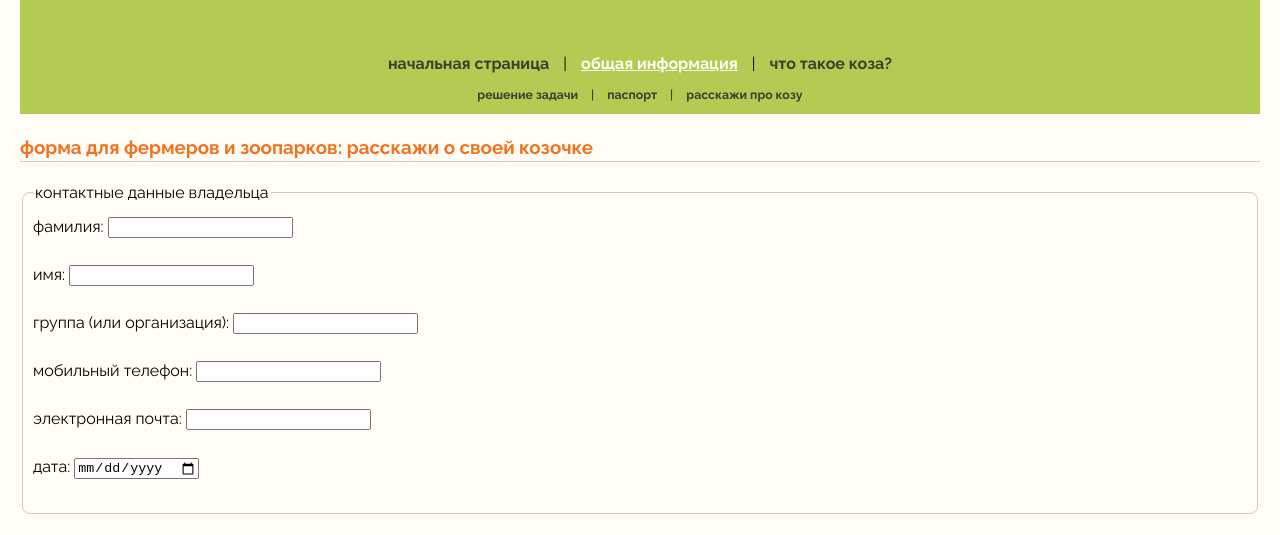
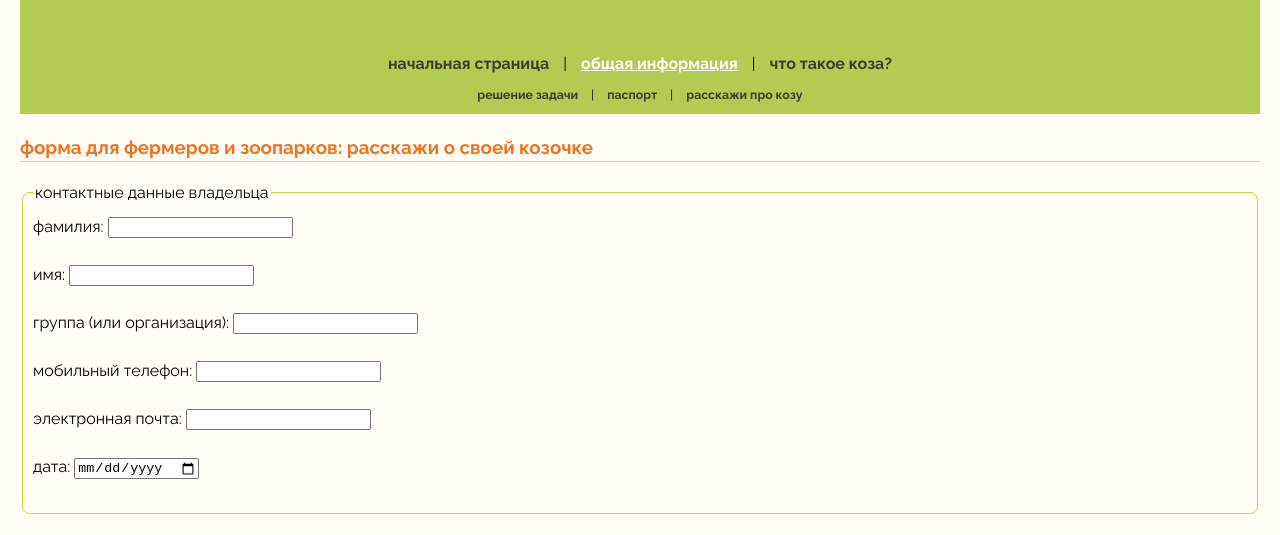
Before and after one commit to okwjdkyqh/project-web, a plain HTML site: page tell.html in a window 1280 px wide. Shown: the part 242-777 px from the top of the page. Drawn offline with Linux system fonts and the light colour scheme; a web font is replaced by a local one.

Commit message:
color for both forms

```diff
--- a/tell.html
+++ b/tell.html
@@ -125,7 +125,7 @@
 <form action="https://faaake.com/submit" method="post">
 
 
-    <fieldset style="border:1px solid #ccc; padding:10px; border-radius:8px;">
+    <fieldset style="border:1px solid #c1da44; padding:10px; border-radius:8px;">
         <legend>контактные данные владельца</legend>
 
         <label>фамилия: <input type="text" name="surname" required></label><br><br>
```
